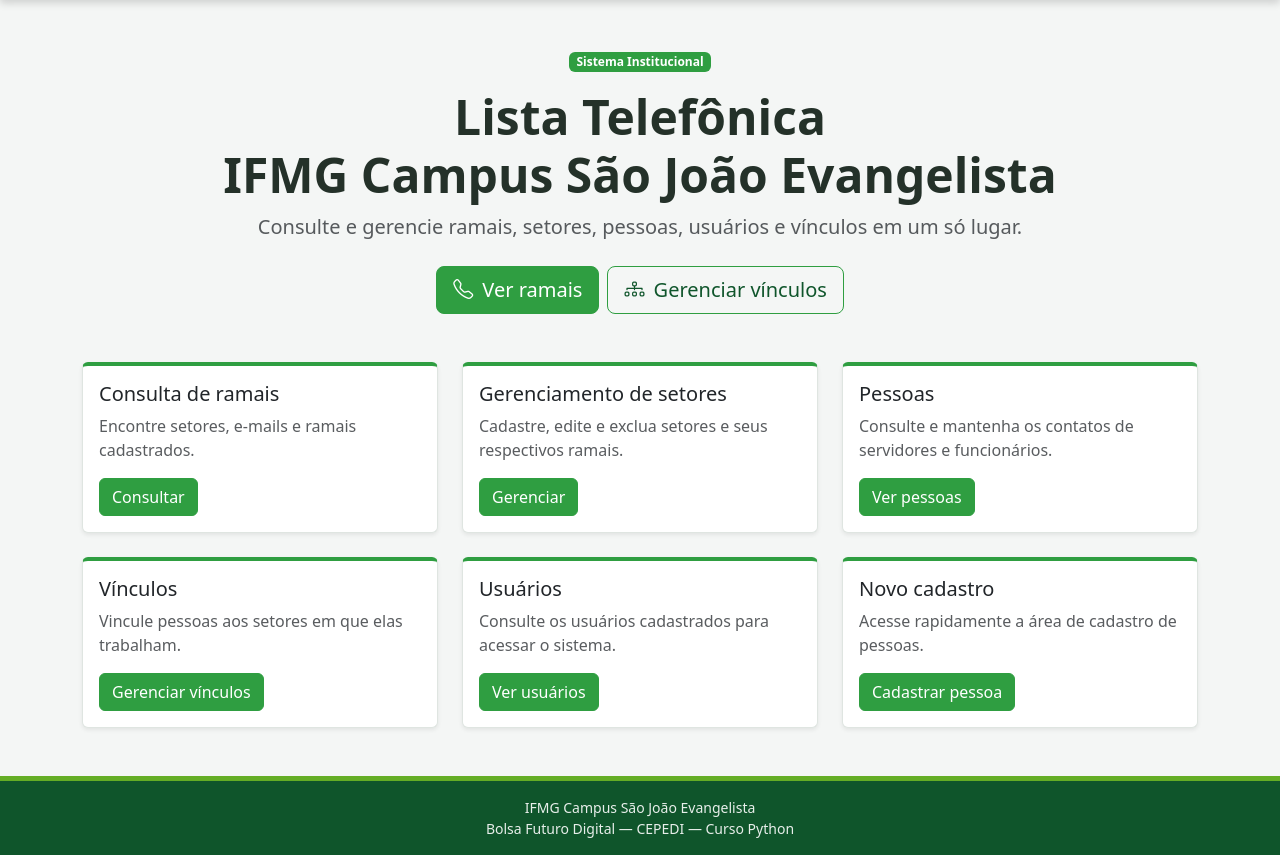
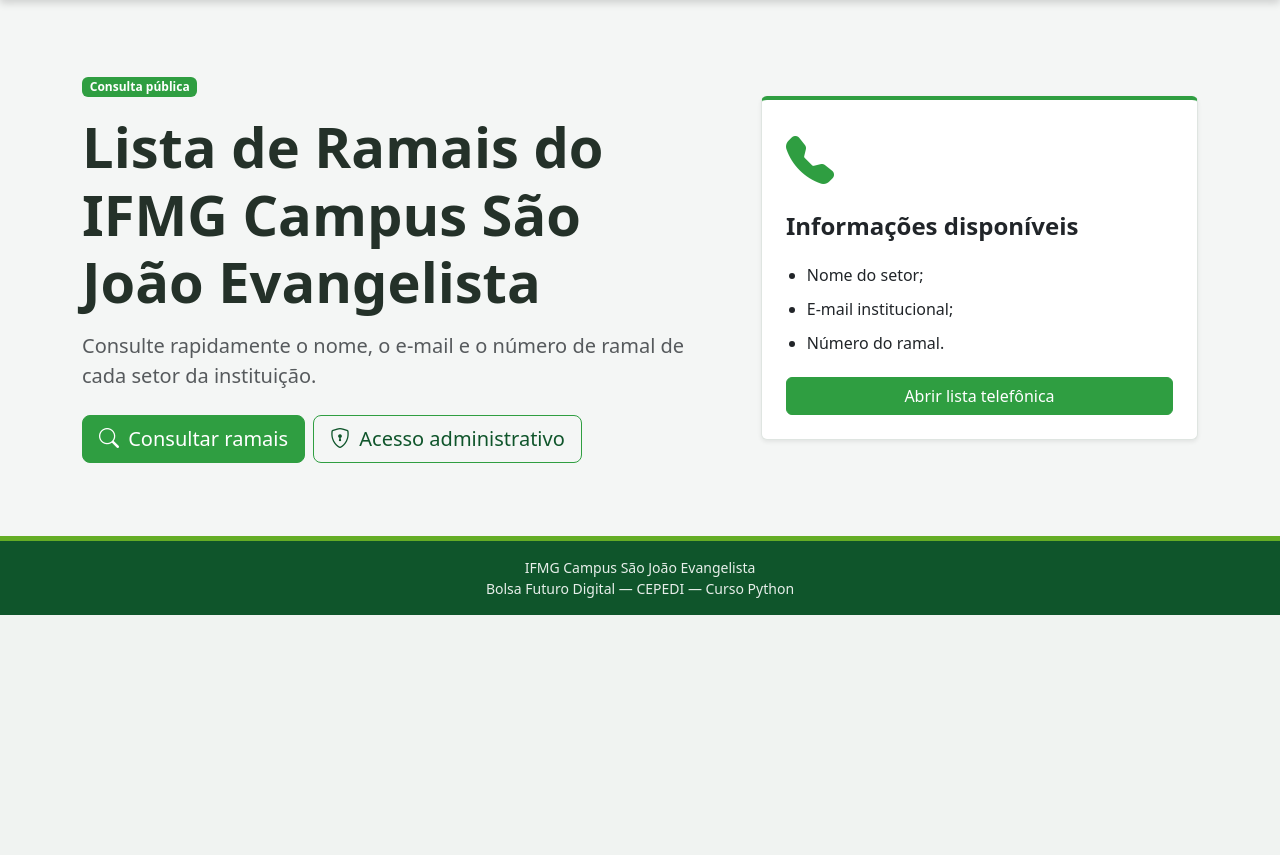
Before and after one commit to Nonato21/Grupo03-CepedPython, a Django app: page / in a window 1280 px wide. Shown: the part 192-1047 px from the top of the page. After the commit the page ends 807 px from the top, so only its background shows below. Run offline with Django 5.2, Linux system fonts and the light colour scheme.

Commit message:
Update index.html
diferenciação de página inicial para visitantes e de ADMs

```diff
--- a/lista_telefonica/ramais/templates/ramais/index.html
+++ b/lista_telefonica/ramais/templates/ramais/index.html
@@ -5,103 +5,163 @@
 {% endblock %}
 
 {% block content %}
+  {% if user.is_staff %}
+    <!-- Página inicial do administrador -->
     <section class="text-center mb-5">
-    <span class="badge badge-if mb-3">Sistema Institucional</span>
+      <span class="badge badge-if mb-3">Painel administrativo</span>
 
       <h1 class="display-5 fw-bold">
-      Lista Telefônica
-
-      <br />
-
-      IFMG Campus São João Evangelista
+        Bem-vindo,{% if user.first_name %}
+          {{ user.first_name }}
+        {% else %}
+          {{ user.username }}
+        {% endif %}
       </h1>
 
-    <p class="lead text-muted">Consulte e gerencie ramais, setores, pessoas, usuários e vínculos em um só lugar.</p>
-
-    <div class="mt-4 d-flex flex-wrap justify-content-center gap-2">
-      <a href="{% url 'ver_setores' %}" class="btn btn-if btn-lg">
-        <i class="bi bi-telephone me-1"></i>
-        Ver ramais
-      </a>
-
-      <a href="{% url 'gerenciar_vinculos' %}" class="btn btn-if-outline btn-lg">
-        <i class="bi bi-diagram-3 me-1"></i>
-        Gerenciar vínculos
-      </a>
-    </div>
+      <p class="lead text-muted">Gerencie setores, ramais, pessoas, vínculos e usuários do sistema.</p>
     </section>
 
     <section class="row g-4">
+      <!-- Consultar ramais -->
       <div class="col-md-6 col-xl-4">
-      <div class="card card-if shadow-sm h-100">
+        <div class="card card-if painel-card shadow-sm h-100">
           <div class="card-body">
-          <h5 class="card-title">Consulta de ramais</h5>
+            <i class="bi bi-telephone painel-card-icone"></i>
 
-          <p class="card-text text-muted">Encontre setores, e-mails e ramais cadastrados.</p>
+            <h5 class="card-title">Consultar ramais</h5>
+
+            <p class="card-text text-muted">Consulte setores, e-mails e números de ramais.</p>
 
             <a href="{% url 'ver_setores' %}" class="btn btn-if">Consultar</a>
           </div>
         </div>
       </div>
 
+      <!-- Setores -->
       <div class="col-md-6 col-xl-4">
-      <div class="card card-if shadow-sm h-100">
+        <div class="card card-if painel-card shadow-sm h-100">
           <div class="card-body">
-          <h5 class="card-title">Gerenciamento de setores</h5>
+            <i class="bi bi-building painel-card-icone"></i>
 
-          <p class="card-text text-muted">Cadastre, edite e exclua setores e seus respectivos ramais.</p>
+            <h5 class="card-title">Gerenciar setores</h5>
+
+            <p class="card-text text-muted">Cadastre, edite ou exclua setores e ramais.</p>
 
             <a href="{% url 'listar_setores' %}" class="btn btn-if">Gerenciar</a>
           </div>
         </div>
       </div>
 
+      <!-- Pessoas -->
       <div class="col-md-6 col-xl-4">
-      <div class="card card-if shadow-sm h-100">
+        <div class="card card-if painel-card shadow-sm h-100">
           <div class="card-body">
-          <h5 class="card-title">Pessoas</h5>
+            <i class="bi bi-people painel-card-icone"></i>
 
-          <p class="card-text text-muted">Consulte e mantenha os contatos de servidores e funcionários.</p>
+            <h5 class="card-title">Gerenciar pessoas</h5>
 
-          <a href="{% url 'listar_pessoas' %}" class="btn btn-if">Ver pessoas</a>
+            <p class="card-text text-muted">Consulte, cadastre e atualize os contatos.</p>
+
+            <a href="{% url 'listar_pessoas' %}" class="btn btn-if">Gerenciar</a>
           </div>
         </div>
       </div>
 
+      <!-- Vínculos -->
       <div class="col-md-6 col-xl-4">
-      <div class="card card-if shadow-sm h-100">
+        <div class="card card-if painel-card shadow-sm h-100">
           <div class="card-body">
-          <h5 class="card-title">Vínculos</h5>
+            <i class="bi bi-diagram-3 painel-card-icone"></i>
 
-          <p class="card-text text-muted">Vincule pessoas aos setores em que elas trabalham.</p>
+            <h5 class="card-title">Gerenciar vínculos</h5>
 
-          <a href="{% url 'gerenciar_vinculos' %}" class="btn btn-if">Gerenciar vínculos</a>
+            <p class="card-text text-muted">Vincule ou remova pessoas dos setores.</p>
+
+            <a href="{% url 'gerenciar_vinculos' %}" class="btn btn-if">Gerenciar</a>
           </div>
         </div>
       </div>
 
+      <!-- Usuários -->
       <div class="col-md-6 col-xl-4">
-      <div class="card card-if shadow-sm h-100">
+        <div class="card card-if painel-card shadow-sm h-100">
           <div class="card-body">
-          <h5 class="card-title">Usuários</h5>
+            <i class="bi bi-person-gear painel-card-icone"></i>
 
-          <p class="card-text text-muted">Consulte os usuários cadastrados para acessar o sistema.</p>
+            <h5 class="card-title">Gerenciar usuários</h5>
 
-          <a href="/admin/auth/user/" class="btn btn-if">Ver usuários</a>
+            <p class="card-text text-muted">Cadastre e controle os usuários administradores.</p>
+
+            <a href="{% url 'listar_usuarios' %}" class="btn btn-if">Gerenciar</a>
           </div>
         </div>
       </div>
 
+      <!-- Novo usuário -->
       <div class="col-md-6 col-xl-4">
-      <div class="card card-if shadow-sm h-100">
+        <div class="card card-if painel-card shadow-sm h-100">
           <div class="card-body">
-          <h5 class="card-title">Novo cadastro</h5>
+            <i class="bi bi-person-plus painel-card-icone"></i>
 
-          <p class="card-text text-muted">Acesse rapidamente a área de cadastro de pessoas.</p>
+            <h5 class="card-title">Novo usuário</h5>
 
-          <a href="{% url 'gerenciar_pessoas' %}" class="btn btn-if">Cadastrar pessoa</a>
+            <p class="card-text text-muted">Crie uma nova conta administrativa.</p>
+
+            <a href="{% url 'gerenciar_usuarios' %}" class="btn btn-if">Cadastrar</a>
           </div>
         </div>
       </div>
     </section>
+  {% else %}
+    <!-- Página inicial pública -->
+    <section class="pagina-publica">
+      <div class="row align-items-center g-5">
+        <div class="col-lg-7">
+          <span class="badge badge-if mb-3">Consulta pública</span>
+
+          <h1 class="display-4 fw-bold">Lista de Ramais do IFMG Campus São João Evangelista</h1>
+
+          <p class="lead text-muted mt-3">Consulte rapidamente o nome, o e-mail e o número de ramal de cada setor da instituição.</p>
+
+          <div class="d-flex flex-wrap gap-2 mt-4">
+            <a href="{% url 'ver_setores' %}" class="btn btn-if btn-lg">
+              <i class="bi bi-search me-1"></i>
+              Consultar ramais
+            </a>
+
+            {% if not user.is_authenticated %}
+              <a href="{% url 'login' %}" class="btn btn-if-outline btn-lg">
+                <i class="bi bi-shield-lock me-1"></i>
+                Acesso administrativo
+              </a>
+            {% endif %}
+          </div>
+
+          {% if user.is_authenticated and not user.is_staff %}
+            <div class="alert alert-warning mt-4">Sua conta está conectada, mas não possui permissão administrativa.</div>
+          {% endif %}
+        </div>
+
+        <div class="col-lg-5">
+          <div class="card card-if shadow-sm">
+            <div class="card-body p-4">
+              <i class="bi bi-telephone-fill painel-publico-icone"></i>
+
+              <h2 class="h4 fw-bold mt-3">Informações disponíveis</h2>
+
+              <ul class="lista-publica">
+                <li>Nome do setor;</li>
+
+                <li>E-mail institucional;</li>
+
+                <li>Número do ramal.</li>
+              </ul>
+
+              <a href="{% url 'ver_setores' %}" class="btn btn-if w-100">Abrir lista telefônica</a>
+            </div>
+          </div>
+        </div>
+      </div>
+    </section>
+  {% endif %}
 {% endblock %}
```
Lines whose indentation alone changed are shown as unchanged.
